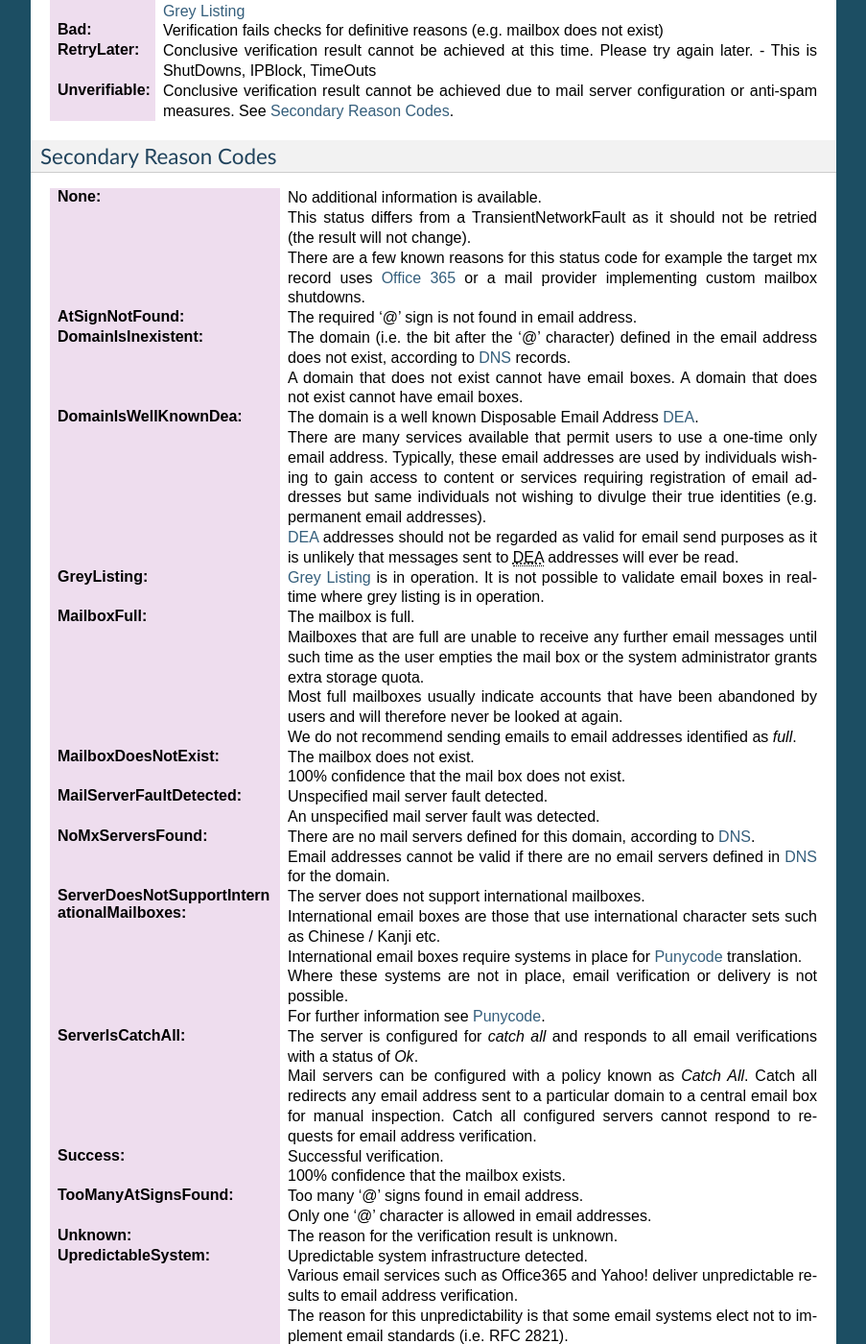
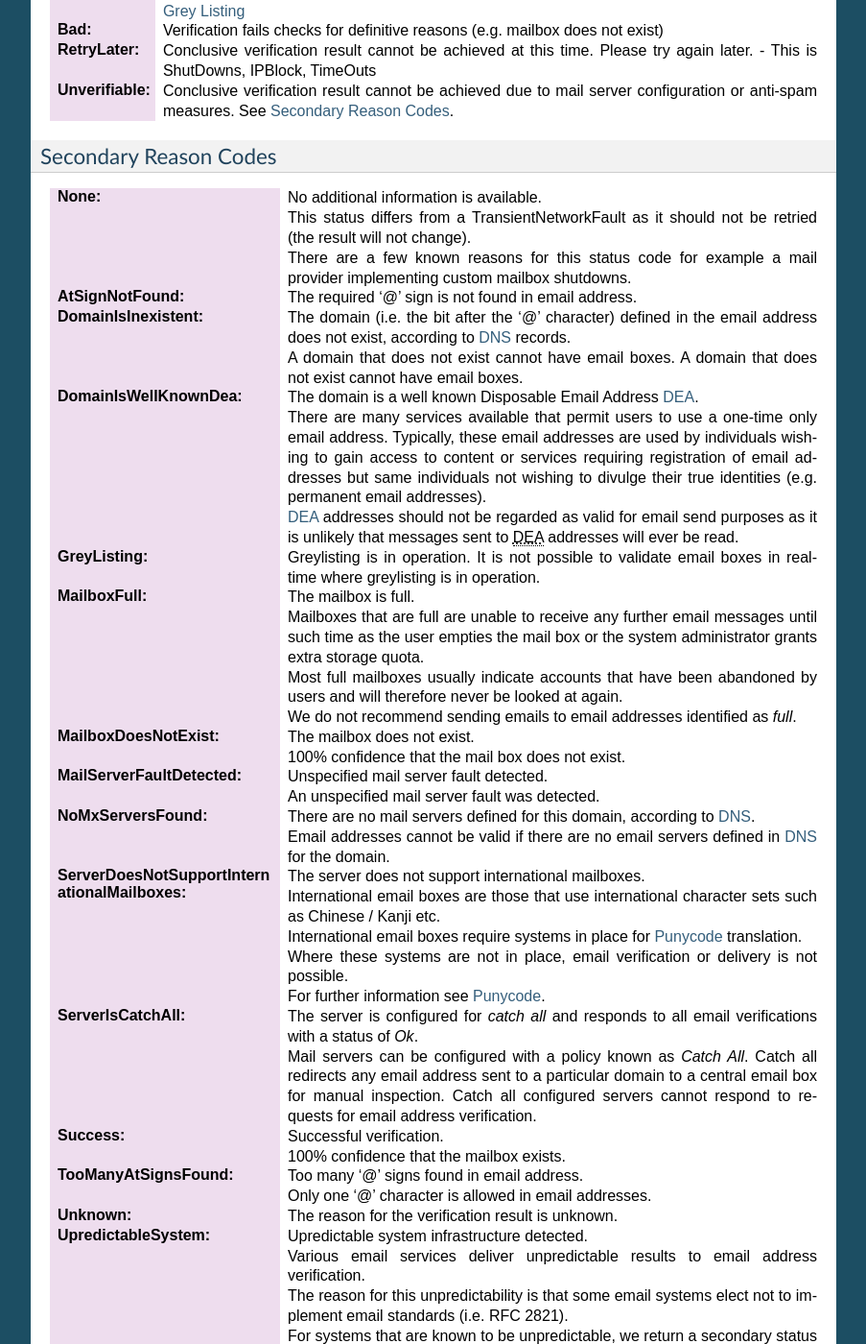
Before and after one commit to emh-Jo-Shinner/email-verify-api-docs, a Sphinx documentation site: the page built from docs/data-dictionary.rst, in a window 1280 px wide and 1400 px high, scrolled down 9153 px. Shown: the whole window at 96% size, without its empty margins (198-1101 px from the left). Built offline with Sphinx 7.4.7, drawn with Linux system fonts in a browser that asks for light colours; some of the changed text lies outside the part shown.

Commit message:
Update data-dictionary.rst

```diff
--- a/docs/data-dictionary.rst
+++ b/docs/data-dictionary.rst
@@ -628,8 +628,7 @@ Secondary Reason Codes
 	This status differs from a TransientNetworkFault as it should not be retried
 	(the result will not change).
 
-	There are a few known reasons for this status code for example the target mx record uses
-	:term:`Office 365` or a mail provider implementing custom mailbox shutdowns.
+	There are a few known reasons for this status code for example a mail provider implementing custom mailbox shutdowns.
 
 :AtSignNotFound:
 	The required '@' sign is not found in email address.
@@ -655,7 +654,7 @@ Secondary Reason Codes
 	addresses will ever be read.
 
 :GreyListing:
-	:term:`Grey Listing` is in operation. It is not possible to validate email boxes in real-time where grey listing is in operation.
+	:term:`Greylisting` is in operation. It is not possible to validate email boxes in real-time where greylisting is in operation.
 
 :MailboxFull:
 	The mailbox is full.
@@ -725,13 +724,11 @@ Secondary Reason Codes
 :UpredictableSystem:
 	Upredictable system infrastructure detected.
 
-	Various email services such as Office365 and Yahoo! deliver unpredictable results to email address verification.
+	Various email services deliver unpredictable results to email address verification.
 
 	The reason for this unpredictability is that some email systems elect not to implement email standards (i.e. RFC 2821).
 
 	For systems that are known to be unpredictable, we return a secondary status of UpredictableSystem.
-
-	See :doc:`special-providers` for more information.
 
 :TransientNetworkFault:
 	A temporary network fault occurred during verification. Please try again later.
```
